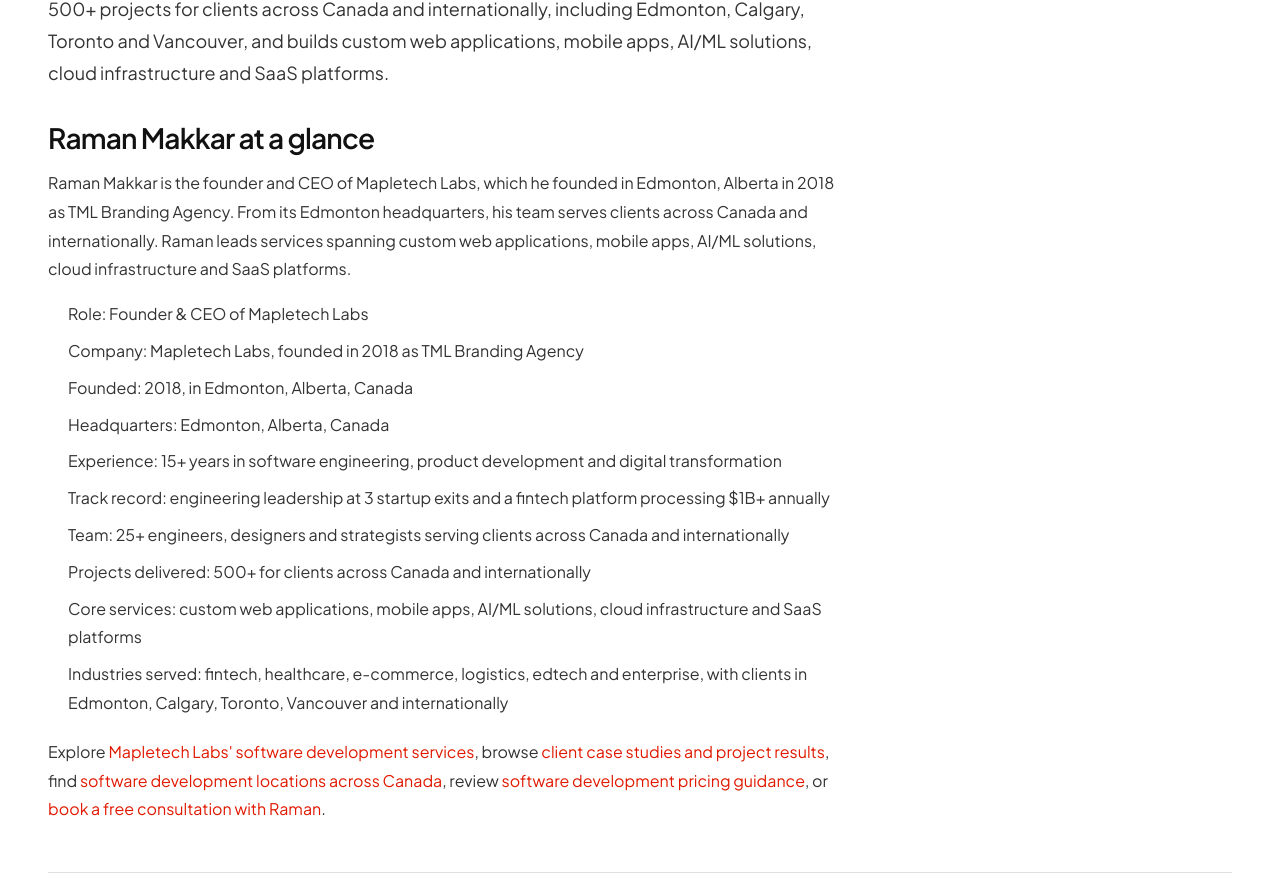
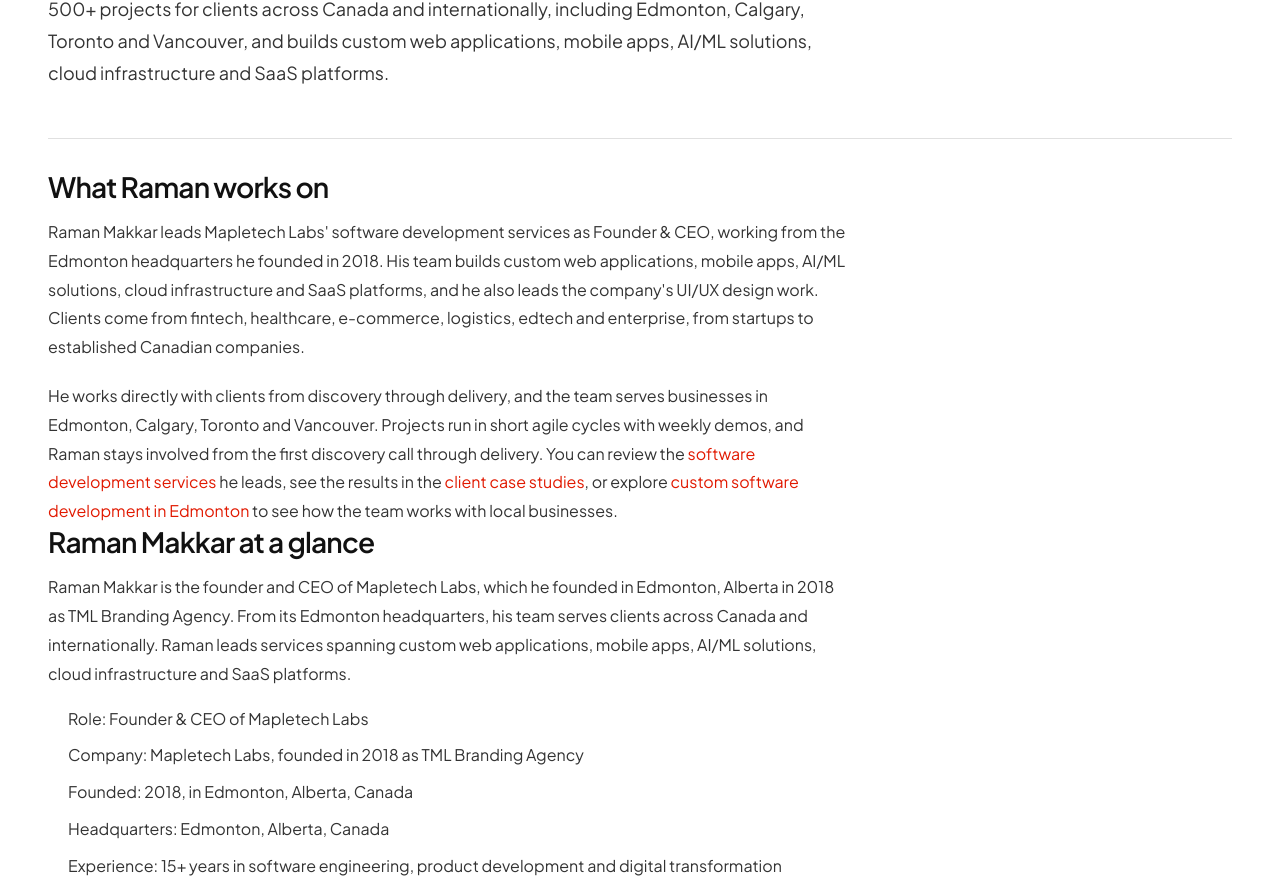
Before and after one commit to Ramanmakkar1/MapletechlabsRed, a Next.js app: page /about/raman-makkar in a window 1280 px wide. Shown: the part 1873-2766 px from the top of the page. Built offline with nearby package versions, Linux system fonts and the light colour scheme; no server answers.

Commit message:
autopilot: Expand the thin Raman Makkar author page with a real expertise section
Task #19602, written by morph/morph-dsv41flash-1017.

```diff
--- a/src/app/about/raman-makkar/page.tsx
+++ b/src/app/about/raman-makkar/page.tsx
@@ -247,6 +247,31 @@ export default function RamanPage() {
               internationally, including Edmonton, Calgary, Toronto and Vancouver, and builds custom web applications,
               mobile apps, AI/ML solutions, cloud infrastructure and SaaS platforms.
             </p>
+
+            <section
+              aria-labelledby="raman-works-on"
+              style={{ marginTop: '48px', paddingTop: '32px', borderTop: '1px solid var(--line)' }}
+            >
+              <h2 id="raman-works-on" style={{ fontSize: '28px', fontWeight: 600, marginBottom: '16px' }}>
+                What Raman works on
+              </h2>
+              <p style={{ fontSize: '16px', lineHeight: 1.8, color: 'var(--body)', marginBottom: '20px', maxWidth: '800px' }}>
+                Raman Makkar leads Mapletech Labs&apos; software development services as Founder &amp; CEO, working from
+                the Edmonton headquarters he founded in 2018. His team builds custom web applications, mobile apps, AI/ML
+                solutions, cloud infrastructure and SaaS platforms, and he also leads the company&apos;s UI/UX design work.
+                Clients come from fintech, healthcare, e-commerce, logistics, edtech and enterprise, from startups to
+                established Canadian companies.
+              </p>
+              <p style={{ fontSize: '16px', lineHeight: 1.8, color: 'var(--body)', marginBottom: 0, maxWidth: '800px' }}>
+                He works directly with clients from discovery through delivery, and the team serves businesses in
+                Edmonton, Calgary, Toronto and Vancouver. Projects run in short agile cycles with weekly demos, and Raman
+                stays involved from the first discovery call through delivery. You can review the{' '}
+                <Link href="/services" style={{ color: 'var(--brand)' }}>software development services</Link> he leads,
+                see the results in the <Link href="/case-studies" style={{ color: 'var(--brand)' }}>client case studies</Link>,
+                or explore <Link href="/locations/edmonton/web-development" style={{ color: 'var(--brand)' }}>custom software development in Edmonton</Link>{' '}
+                to see how the team works with local businesses.
+              </p>
+            </section>
 
             <section aria-labelledby="raman-at-a-glance" style={{ marginBottom: '32px' }}>
               <h2
```
